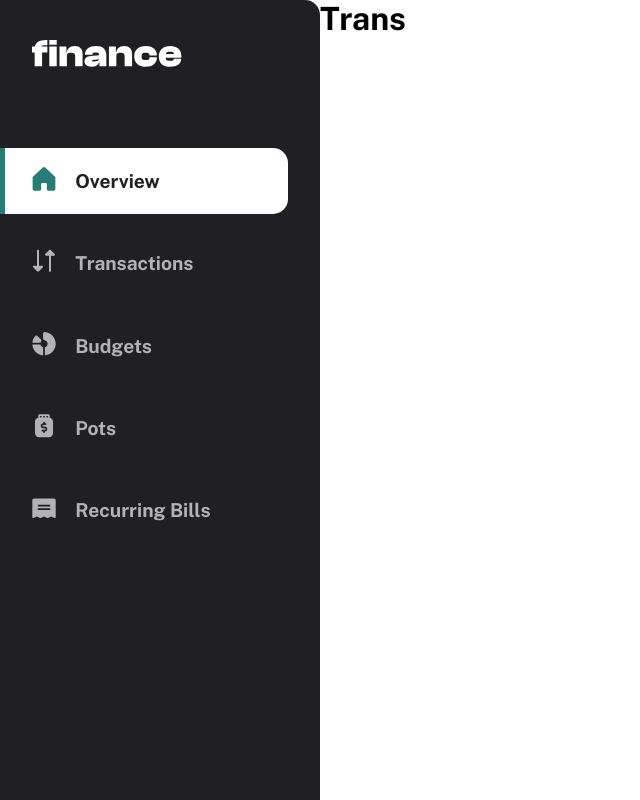
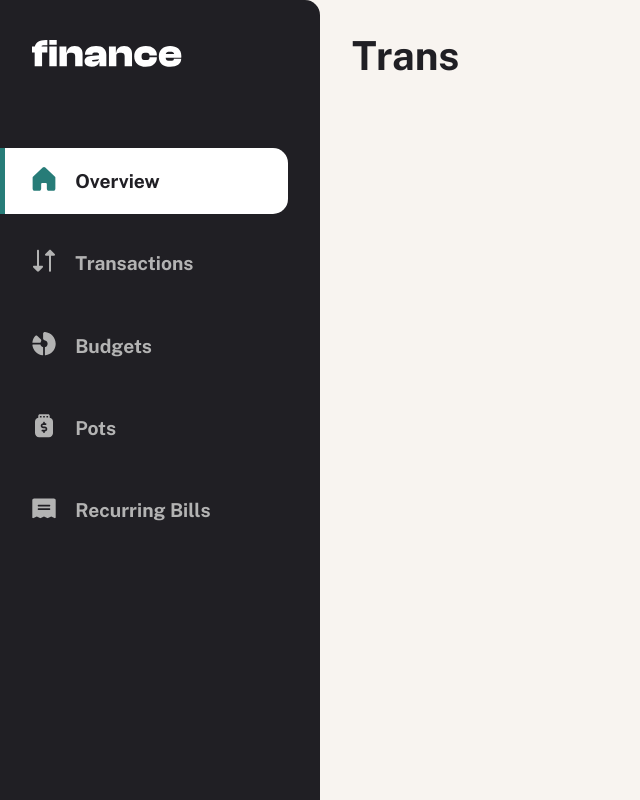
Before and after one commit to kaya70875/personel-finance-app-next, a Next.js app: page /transactions in a window 1280 px wide. Shown: the whole page, without its empty margins (0-640 px from the left). Built offline with nearby package versions, Linux system fonts and the light colour scheme.

Commit message:
style home page

```diff
--- a/sass/base/_global.scss
+++ b/sass/base/_global.scss
@@ -9,9 +9,14 @@
 
 .layout {
     display: flex;
+    background-color: $color-beige-light;
 }
 
 main {
     display: flex;
+    flex-direction: column;
     flex : 1;
+    padding: 2em;
+
+    width: 100%;
 }
--- a/sass/base/_typography.scss
+++ b/sass/base/_typography.scss
@@ -1,6 +1,12 @@
 @import '../utilities/variables';
 
 // basic
+
+h1 {
+    font-weight: $font-weight-bold;
+    font-size: $font-size-2xl;
+    color : $color-gray-dark;
+}
 
 h3 {
     font-weight: $font-weight-bold;
--- a/sass/styles/main.css
+++ b/sass/styles/main.css
@@ -6,11 +6,21 @@
 
 .layout {
   display: flex;
+  background-color: #F8F4F0;
 }
 
 main {
   display: flex;
+  flex-direction: column;
   flex: 1;
+  padding: 2em;
+  width: 100%;
+}
+
+h1 {
+  font-weight: bold;
+  font-size: 2.5rem;
+  color: #201F24;
 }
 
 h3 {
--- a/sass/utilities/_variables.scss
+++ b/sass/utilities/_variables.scss
@@ -33,7 +33,7 @@ $color-other-orange : #BE6C49;
 
 
 // Typography
-
+$font-size-2xl : 2.5rem;
 $font-size-xl : 2rem;
 $font-size-lg : 1.2rem;
 $font-size-md : 1rem;
```
Also changed, not shown: app/page.tsx (+15 -2 lines), app/transactions/_global.scss (added, +12 -0 lines), 1 other file (tests, documents, lock files or other folders).
